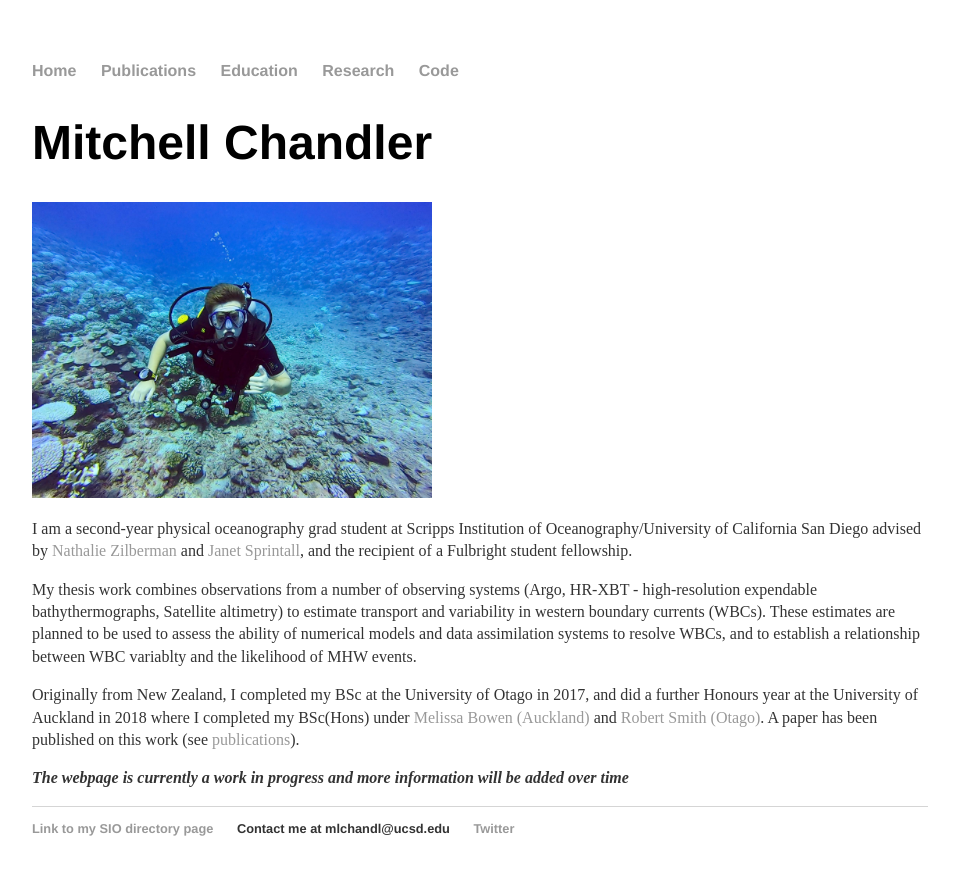
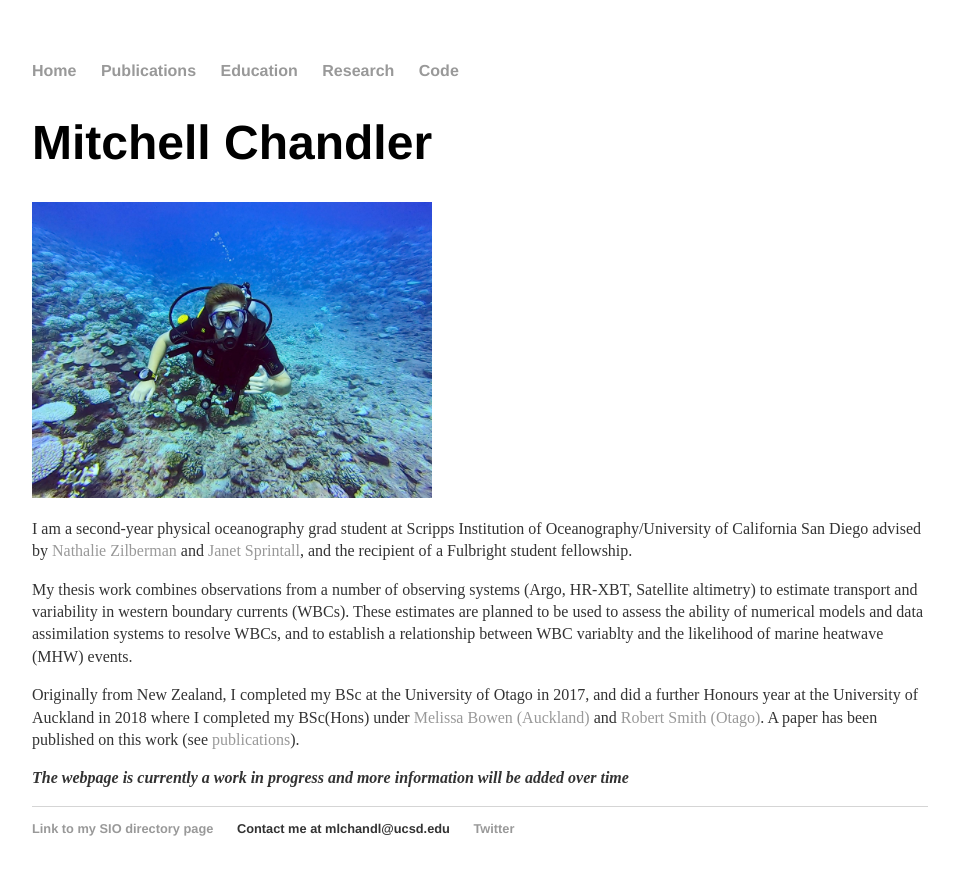
Before and after one commit to mlchandler/mlchandler.github.io, a Jekyll site: the page built from index.html, in a window 1280 px wide. Shown: the top 875 px of the page, without its empty margins (160-1113 px from the left). Built offline with Jekyll 4.4.1, drawn with Linux system fonts in a browser that asks for light colours.

Commit message:
Update index.html

```diff
--- a/index.html
+++ b/index.html
@@ -13,7 +13,7 @@ title: Mitchell Chandler
 I am a second-year physical oceanography grad student at Scripps Institution of Oceanography/University of California San Diego advised by <a href="https://nzilberman.scrippsprofiles.ucsd.edu/">Nathalie Zilberman</a> and <a href="https://jsprintall.scrippsprofiles.ucsd.edu/">Janet Sprintall</a>, and the recipient of a Fulbright student fellowship.
 </p>
 <p>
-My thesis work combines observations from a number of observing systems (Argo, HR-XBT - high-resolution expendable bathythermographs, Satellite altimetry) to estimate transport and variability in western boundary currents (WBCs). These estimates are planned to be used to assess the ability of numerical models and data assimilation systems to resolve WBCs, and to establish a relationship between WBC variablty and the likelihood of MHW events.
+My thesis work combines observations from a number of observing systems (Argo, HR-XBT, Satellite altimetry) to estimate transport and variability in western boundary currents (WBCs). These estimates are planned to be used to assess the ability of numerical models and data assimilation systems to resolve WBCs, and to establish a relationship between WBC variablty and the likelihood of marine heatwave (MHW) events.
 </p>
 
 <p>
```
